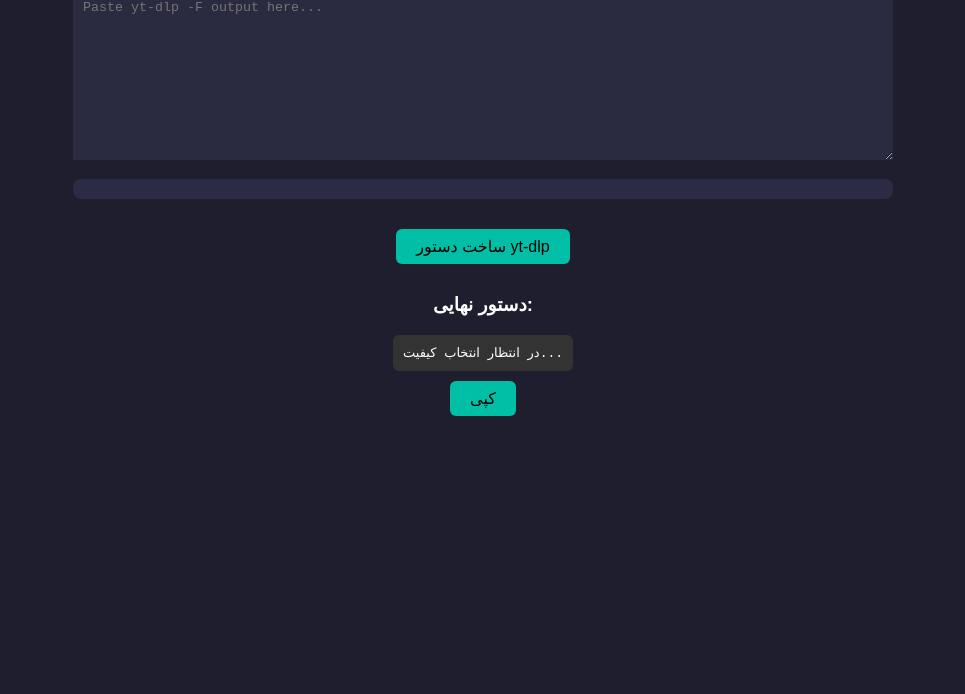
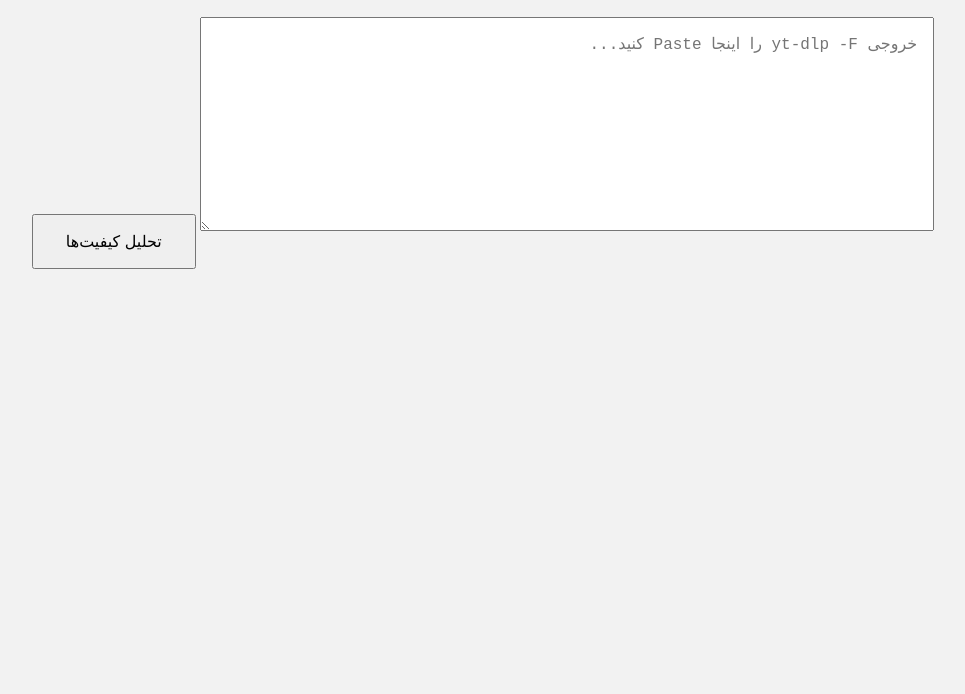
Before and after one commit to SQSh1/yt-dlp-link-maker, a plain HTML site: page index.html in a window 1280 px wide. Shown: the part 106-800 px from the top of the page, without its empty margins (157-1122 px from the left). Drawn offline with Linux system fonts and the light colour scheme.

Commit message:
Update index.html

```diff
--- a/index.html
+++ b/index.html
@@ -1,139 +1,142 @@
 <!DOCTYPE html>
-<html lang="en">
+<html lang="fa" dir="rtl">
 <head>
-  <meta charset="UTF-8">
-  <title>yt-dlp Link Maker</title>
+  <meta charset="UTF-8" />
+  <meta name="viewport" content="width=device-width, initial-scale=1.0"/>
+  <title>YT-DLP Link Builder</title>
   <style>
     body {
       font-family: sans-serif;
-      background-color: #1e1e2f;
-      color: #fff;
+      background: #f2f2f2;
+      margin: 0;
+      padding: 2rem;
       text-align: center;
-      padding: 20px;
+      direction: rtl;
     }
     h1 {
-      margin-bottom: 10px;
+      margin-bottom: 1rem;
     }
-    textarea {
-      width: 100%;
-      max-width: 800px;
-      height: 150px;
-      background: #2a2a40;
-      color: #fff;
-      border: none;
-      padding: 10px;
-      font-family: monospace;
-      margin-bottom: 15px;
-      resize: vertical;
+    textarea, select, input {
+      width: 90%;
+      max-width: 700px;
+      margin: 1rem 0;
+      padding: 1rem;
+      font-size: 1rem;
     }
-    .formats-container {
-      max-width: 800px;
-      margin: 0 auto 20px;
-      background: #2b2b45;
-      padding: 10px;
-      border-radius: 8px;
-      max-height: 300px;
-      overflow-y: auto;
-      text-align: left;
-    }
-    .format-item {
-      margin: 5px 0;
+    .selects {
+      display: flex;
+      justify-content: center;
+      flex-wrap: wrap;
+      gap: 1rem;
     }
     .output-box {
-      background: #333;
-      padding: 10px;
-      border-radius: 6px;
-      font-family: monospace;
-      display: inline-block;
-      max-width: 90%;
-      word-wrap: break-word;
+      background: #fff;
+      padding: 1rem;
+      border-radius: 8px;
+      box-shadow: 0 0 10px #ccc;
+      margin-top: 1rem;
+      position: relative;
+    }
+    #copyBtn {
+      position: absolute;
+      left: 1rem;
+      top: 1rem;
+      padding: 0.5rem 1rem;
+      cursor: pointer;
     }
     button {
-      padding: 8px 20px;
-      font-size: 16px;
-      margin: 10px 5px;
-      border: none;
-      border-radius: 6px;
-      background: #00bfa6;
-      color: #000;
+      padding: 1rem 2rem;
+      margin-top: 1rem;
+      font-size: 1rem;
       cursor: pointer;
     }
-    button:hover {
-      background: #00a08c;
+    @media (max-width: 600px) {
+      .selects {
+        flex-direction: column;
+      }
     }
   </style>
 </head>
 <body>
 
-  <h1>yt-dlp Link Maker</h1>
+  <h1>ساخت دستور yt-dlp</h1>
 
-  <textarea id="inputBox" placeholder="Paste yt-dlp -F output here..."></textarea>
-  <br>
-  <div class="formats-container" id="formatsContainer">
-    <!-- Format checkboxes will appear here -->
+  <textarea id="formatsInput" rows="10" placeholder="خروجی yt-dlp -F را اینجا Paste کنید..."></textarea>
+  <button onclick="parseFormats()">تحلیل کیفیت‌ها</button>
+
+  <div class="selects" id="qualitySelectors" style="display:none;">
+    <select id="videoFormat"></select>
+    <select id="audioFormat"></select>
   </div>
 
-  <button onclick="generateCommand()">ساخت دستور yt-dlp</button>
-
-  <div style="margin-top:20px">
-    <h3>دستور نهایی:</h3>
-    <div class="output-box" id="outputBox">در انتظار انتخاب کیفیت...</div>
-    <br>
-    <button onclick="copyCommand()">کپی</button>
+  <div class="output-box" id="outputBox" style="display:none;">
+    <button id="copyBtn" onclick="copyCommand()">کپی</button>
+    <pre id="ytCommand"></pre>
   </div>
 
   <script>
-    const inputBox = document.getElementById("inputBox");
-    const formatsContainer = document.getElementById("formatsContainer");
-    const outputBox = document.getElementById("outputBox");
+    function parseFormats() {
+      const input = document.getElementById('formatsInput').value;
+      const lines = input.split('\n').filter(line => line.match(/^\d|^\d{3}-/));
+      const videoSel = document.getElementById('videoFormat');
+      const audioSel = document.getElementById('audioFormat');
 
-    inputBox.addEventListener("input", () => {
-      formatsContainer.innerHTML = "";
-      const lines = inputBox.value.trim().split("\n");
+      videoSel.innerHTML = '<option value="">[انتخاب کیفیت ویدیو]</option>';
+      audioSel.innerHTML = '<option value="">[انتخاب کیفیت صدا]</option>';
 
       lines.forEach(line => {
-        const match = line.match(/^(\d+|\w+)-?.*?\|/);
-        if (match) {
-          const code = match[1];
-          const checkbox = document.createElement("input");
-          checkbox.type = "checkbox";
-          checkbox.value = code;
-          checkbox.id = "format-" + code;
+        const cols = line.trim().split(/\s{2,}/);
+        const id = cols[0];
+        const ext = cols[1];
+        const res = cols[2] || '';
+        const tbr = cols[5] || '';
+        const more = cols[cols.length - 1] || '';
 
-          const label = document.createElement("label");
-          label.htmlFor = checkbox.id;
-          label.textContent = " " + line.trim();
-
-          const div = document.createElement("div");
-          div.className = "format-item";
-          div.appendChild(checkbox);
-          div.appendChild(label);
-
-          formatsContainer.appendChild(div);
+        const label = `${id} - ${ext} - ${res} - ${tbr} - ${more}`;
+        if (res.includes('audio') || ext === 'm4a' || ext === 'webm') {
+          audioSel.innerHTML += `<option value="${id}">${label}</option>`;
+        } else {
+          videoSel.innerHTML += `<option value="${id}">${label}</option>`;
         }
       });
-    });
+
+      document.getElementById('qualitySelectors').style.display = 'flex';
+
+      videoSel.onchange = generateCommand;
+      audioSel.onchange = generateCommand;
+    }
 
     function generateCommand() {
-      const checkboxes = formatsContainer.querySelectorAll("input[type='checkbox']:checked");
-      const selectedFormats = Array.from(checkboxes).map(cb => cb.value);
-      if (selectedFormats.length === 0) {
-        outputBox.textContent = "لطفاً حداقل یک کیفیت انتخاب کنید.";
-        return;
+      const vid = document.getElementById('videoFormat').value;
+      const aud = document.getElementById('audioFormat').value;
+      const out = document.getElementById('ytCommand');
+      const box = document.getElementById('outputBox');
+
+      if (vid || aud) {
+        let cmd = 'yt-dlp ';
+        if (vid && aud) {
+          cmd += `-f "${vid}+${aud}" `;
+        } else {
+          cmd += `-f "${vid || aud}" `;
+        }
+        cmd += '"<لینک_ویدیو>"';
+        out.textContent = cmd;
+        box.style.display = 'block';
+      } else {
+        out.textContent = '';
+        box.style.display = 'none';
       }
-
-      const formatString = selectedFormats.join("+");
-      const command = `yt-dlp -f "${formatString}" <video_url>`;
-      outputBox.textContent = command;
     }
 
     function copyCommand() {
-      const text = outputBox.textContent;
+      const text = document.getElementById('ytCommand').textContent;
       navigator.clipboard.writeText(text).then(() => {
-        alert("دستور کپی شد!");
+        document.getElementById('copyBtn').innerText = 'کپی شد!';
+        setTimeout(() => {
+          document.getElementById('copyBtn').innerText = 'کپی';
+        }, 1500);
       });
     }
   </script>
-
 </body>
 </html>
```
